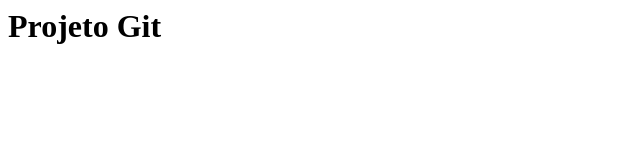
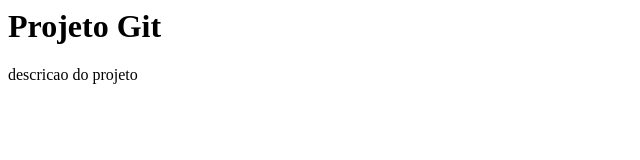
Before and after one commit to toniarc/curso-git, a plain HTML site: page index.html in a window 1280 px wide. Shown: the whole page, without its empty margins (0-640 px from the left). Drawn offline with Linux system fonts and the light colour scheme.

Commit message:
adicao da descricao

```diff
--- a/index.html
+++ b/index.html
@@ -2,5 +2,6 @@
 	<head></head>
 	<body>
 		<h1>Projeto Git</h1>
+		<p>descricao do projeto</p>
 	<body>
 </html>
```
